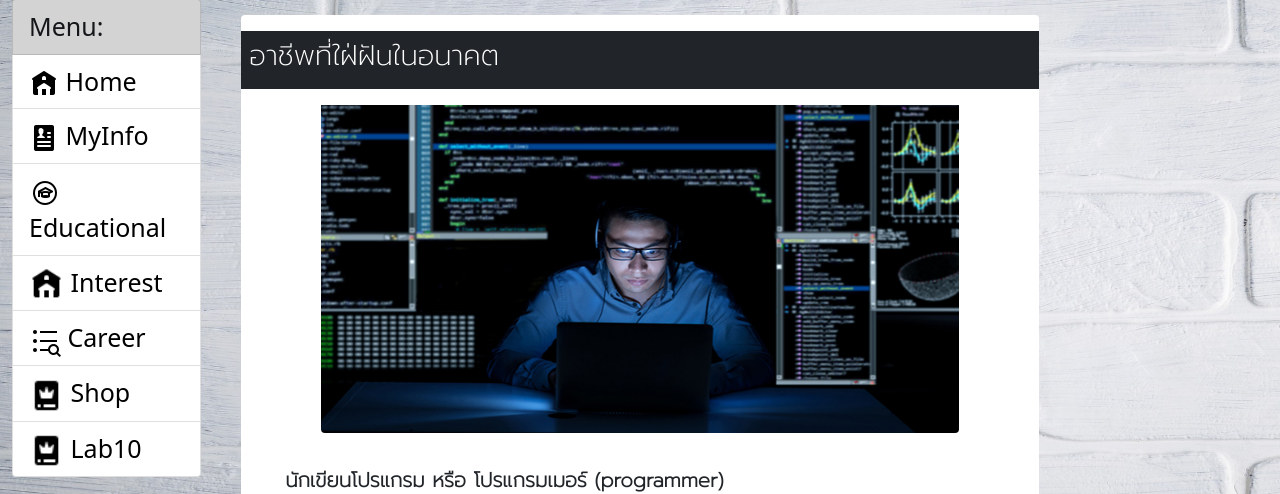
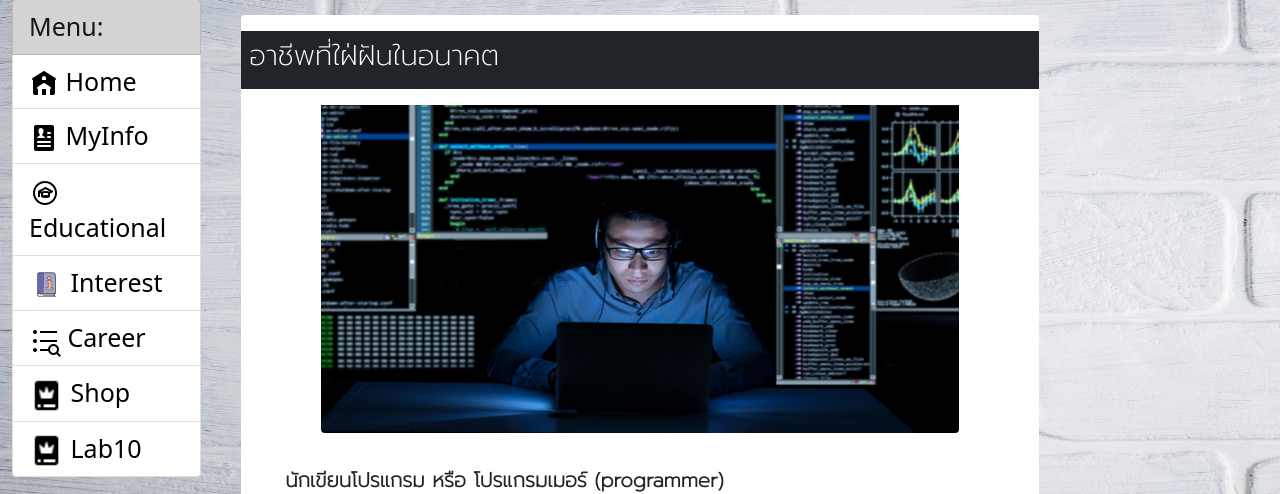
Before and after one commit to kannikaSribuin/Django, a Django app: page /ProfileApp/career in a window 1280 px wide. Shown: the part 121-615 px from the top of the page. Run offline with Django 4.2, Linux system fonts and the light colour scheme; some libraries are stand-ins or nearby versions; some web fonts are replaced.

Commit message:
second commit 25/1/2023

```diff
--- a/templates/menu.html
+++ b/templates/menu.html
@@ -21,7 +21,7 @@
     </li>
     <li class="list-group-item">
         <a href="{% url 'interest' %}" style="font-size: 25px; color:black">
-            <img src="{% static 'images/home.png' %}" style="width: 35px;" alt="Interest"> Interest
+            <img src="{% static 'images/User.png' %}" style="width: 35px;" alt="Interest"> Interest
         </a>
     </li>
     <li class="list-group-item">
```
